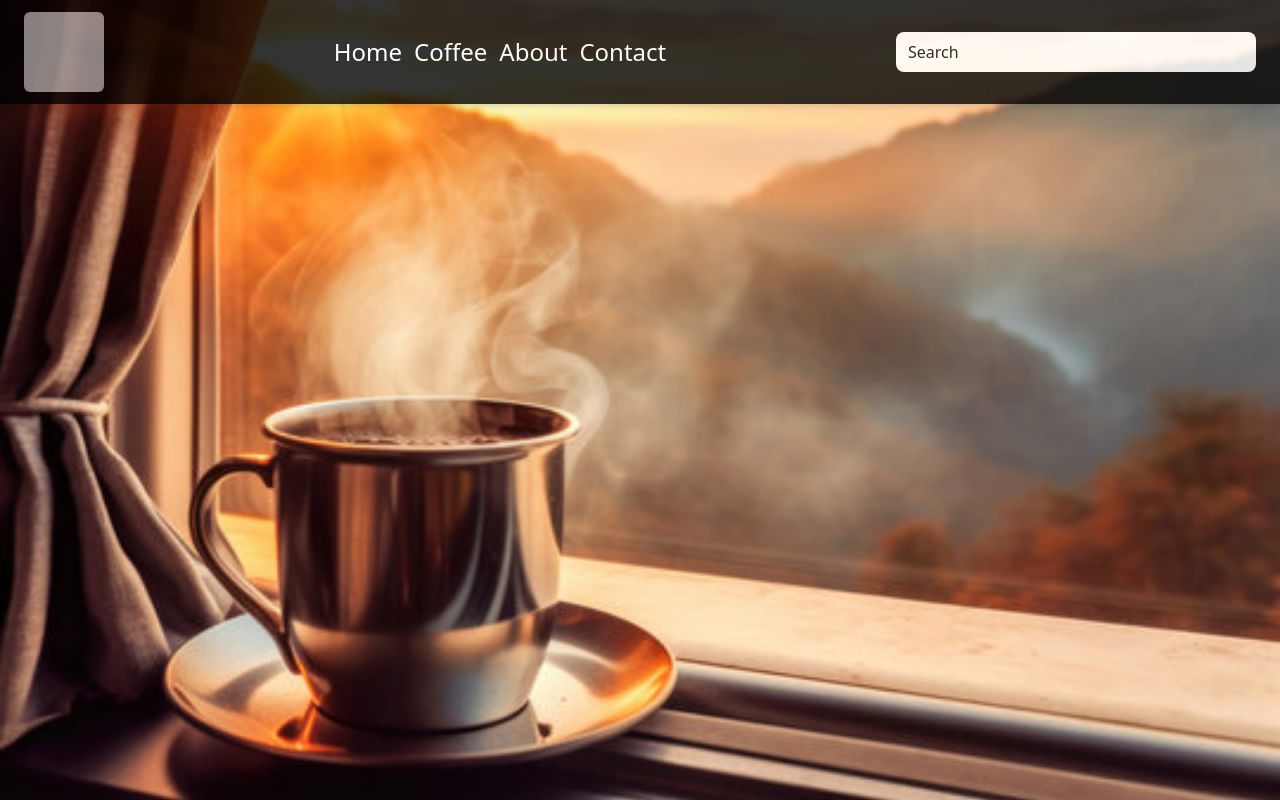
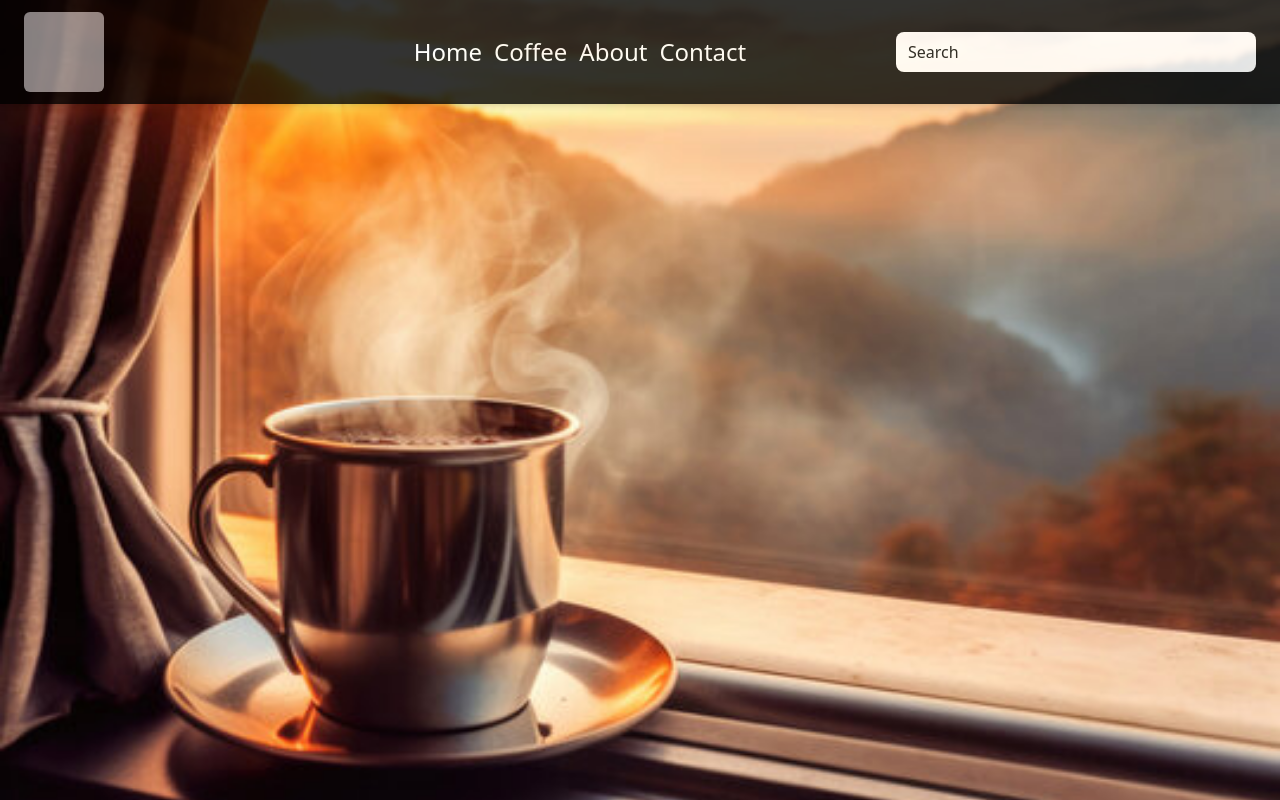
Before and after one commit to MohamadElgendy23/timetowakeup, an Angular app: page / in a window 1280 px wide. Built offline with nearby package versions, Linux system fonts and the light colour scheme; grey boxes are pictures that could not be loaded.

Commit message:
centered links on navbar

```diff
--- a/src/app/navbar/navbar.component.html
+++ b/src/app/navbar/navbar.component.html
@@ -11,7 +11,7 @@
     </div>
   </div>
   <ul
-    class="flex justify-center items-center text-center gap-3 text-white text-2xl"
+    class="flex justify-center items-center text-center ml-40 gap-3 text-white text-2xl"
   >
     <li class="cursor-pointer hover:text-gray-400">
       <a routerLink="/">Home</a>
```
